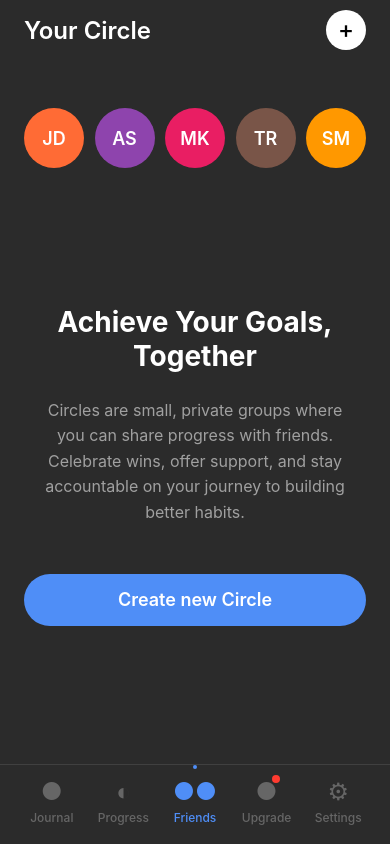
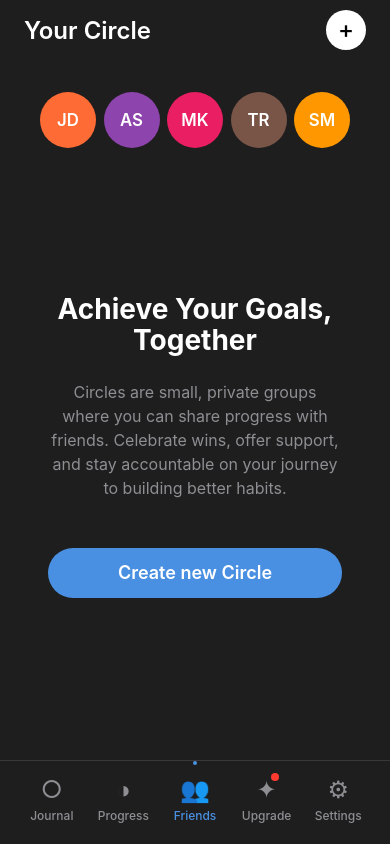
Before and after one commit to AhmadXDev/AI-UI, a React Native app: screen / in a window 390 px wide. Built offline with nearby package versions, Linux system fonts and the light colour scheme.

Commit message:
Refine UI styling to match screenshot exactly - darker theme, improved spacing
Co-authored-by: AhmadXDev <134114334+AhmadXDev@users.noreply.github.com>

```diff
--- a/App.tsx
+++ b/App.tsx
@@ -1,10 +1,3 @@
-/**
- * AI-UI Circle Screen Implementation
- * https://github.com/AhmadXDev/AI-UI
- *
- * @format
- */
-
 import React from 'react';
 import { StatusBar, StyleSheet, View } from 'react-native';
 import {
@@ -16,7 +9,7 @@ import { CircleScreen } from './src/screens';
 function App() {
   return (
     <SafeAreaProvider>
-      <StatusBar barStyle="light-content" backgroundColor="#2B2B2B" />
+      <StatusBar barStyle="light-content" backgroundColor="#1E1E1E" />
       <AppContent />
     </SafeAreaProvider>
   );
--- a/src/screens/Circle/CircleScreen.tsx
+++ b/src/screens/Circle/CircleScreen.tsx
@@ -12,10 +12,10 @@ const AVATAR_DATA = [
 ];
 
 const TAB_DATA = [
-  { id: 'journal', label: 'Journal', icon: '●' },
-  { id: 'progress', label: 'Progress', icon: '◐' },
-  { id: 'friends', label: 'Friends', icon: '●●' },
-  { id: 'upgrade', label: 'Upgrade', icon: '●', hasNotification: true },
+  { id: 'journal', label: 'Journal', icon: '○' },
+  { id: 'progress', label: 'Progress', icon: '◑' },
+  { id: 'friends', label: 'Friends', icon: '👥' },
+  { id: 'upgrade', label: 'Upgrade', icon: '✦', hasNotification: true },
   { id: 'settings', label: 'Settings', icon: '⚙' },
 ];
 
@@ -101,7 +101,8 @@ const styles = StyleSheet.create({
     paddingHorizontal: layout.screenPadding,
   },
   avatarSection: {
-    paddingVertical: spacing.xxl,
+    paddingVertical: spacing.xl,
+    paddingHorizontal: spacing.md,
   },
   avatarRow: {
     flexDirection: 'row',
@@ -112,6 +113,7 @@ const styles = StyleSheet.create({
     flex: 1,
     justifyContent: 'center',
     alignItems: 'center',
+    paddingHorizontal: spacing.lg,
     paddingBottom: spacing.xxl,
   },
   mainTitle: {
@@ -120,15 +122,15 @@ const styles = StyleSheet.create({
     color: colors.textPrimary,
     textAlign: 'center',
     marginBottom: spacing.lg,
-    lineHeight: typography.xlarge * typography.lineHeights.tight,
+    lineHeight: typography.xlarge * 1.1,
   },
   description: {
     fontSize: typography.regular,
     fontWeight: typography.weights.regular,
     color: colors.textSecondary,
     textAlign: 'center',
-    lineHeight: typography.regular * typography.lineHeights.relaxed,
+    lineHeight: typography.regular * 1.5,
     marginBottom: spacing.xxl,
-    paddingHorizontal: spacing.md,
+    maxWidth: 300,
   },
 });
--- a/src/styles/colors.ts
+++ b/src/styles/colors.ts
@@ -1,19 +1,19 @@
 export const colors = {
   // Main theme colors
-  background: '#2B2B2B',
-  surface: '#3A3A3A',
-  primary: '#4F8EF7',
+  background: '#1E1E1E',
+  surface: '#2A2A2A',
+  primary: '#4A90E2',
 
   // Text colors
   textPrimary: '#FFFFFF',
-  textSecondary: '#A0A0A0',
+  textSecondary: '#8E8E93',
 
   // UI colors
   buttonBackground: '#FFFFFF',
   buttonText: '#000000',
-  iconActive: '#4F8EF7',
-  iconInactive: '#666666',
+  iconActive: '#4A90E2',
+  iconInactive: '#8E8E93',
 
   // Border colors
-  border: '#404040',
+  border: '#38383A',
 } as const;
--- a/src/styles/spacing.ts
+++ b/src/styles/spacing.ts
@@ -15,16 +15,16 @@ export const layout = {
   componentSpacing: spacing.md,
 
   // Avatar sizes
-  avatarSize: 60,
+  avatarSize: 56,
   avatarSpacing: spacing.sm,
 
   // Button dimensions
-  buttonHeight: 52,
-  buttonRadius: 26,
+  buttonHeight: 50,
+  buttonRadius: 25,
 
   // Header dimensions
   headerHeight: 60,
 
   // Bottom navigation
-  bottomNavHeight: 80,
+  bottomNavHeight: 84,
 } as const;
```
